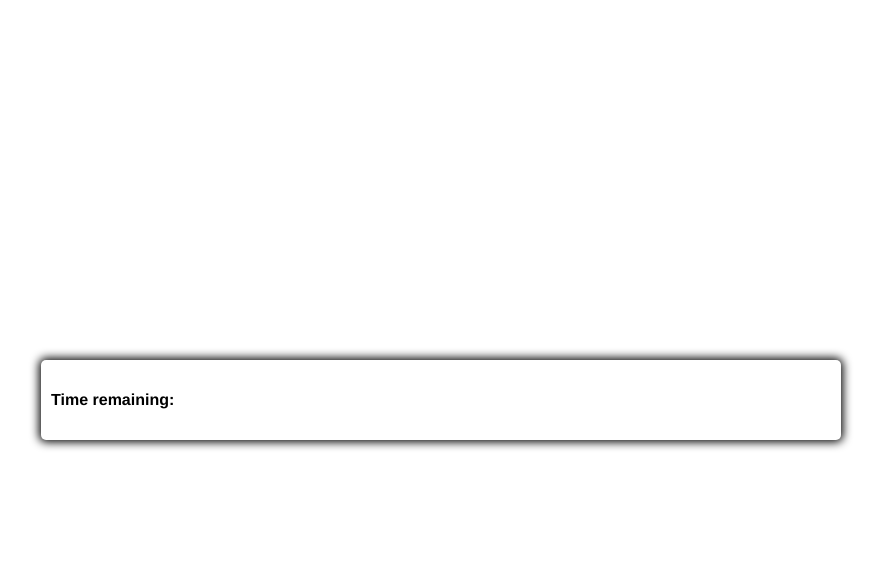
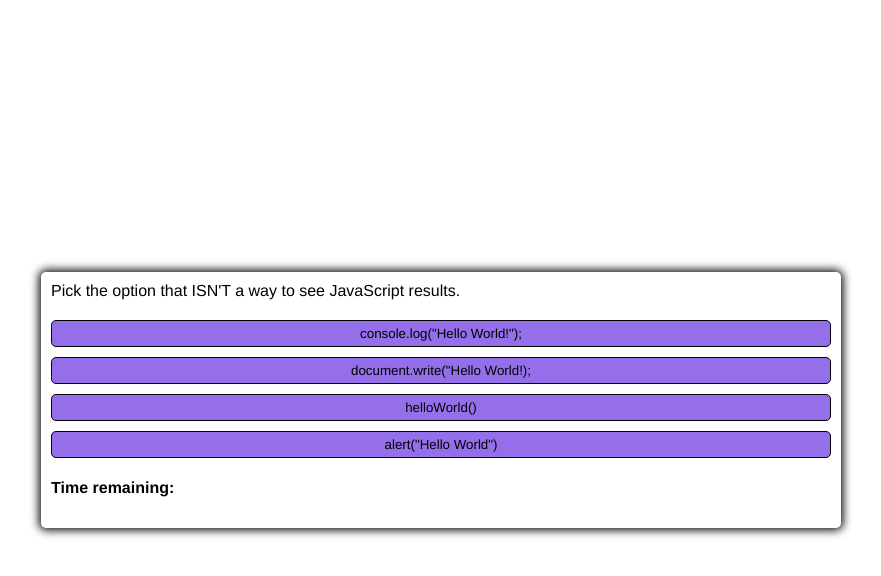
Before and after one commit to heatherjswift/Heathers-Code-Quiz, a plain HTML site: page index.html in a window 1280 px wide. Both pictures are taken after a click on the button "Start". Shown: the whole page, without its empty margins (199-1080 px from the left). Drawn offline with Linux system fonts and the light colour scheme.

Commit message:
buttons show wrong or right when clicked

```diff
--- a/assets/js/script.js
+++ b/assets/js/script.js
@@ -1,25 +1,87 @@
 // start with a score of 0
 var score = 0;
 
-let startButton = document.getElementById("start-btn")
-let startPage = document.getElementsByClassName("start-page")
+const startButton = document.getElementById('start-btn')
+const nextButton = document.getElementById('next-btn')
+const startPage = document.getElementsByClassName('start-page')
+const questionContainerElement = document.getElementById('question-container')
+const questionElement = document.getElementById('question')
+const answerButtonsElement = document.getElementById('answer-buttons')
 
-console.log()
+let shuffledQuestions, currentQuestionIndex
 
 function startGame() {
-    console.log("Started")
     startButton.classList.add('hide')
     startPage[0].classList.add('hide')
     startPage[1].classList.add('hide')
+    shuffledQuestions = questions.sort(() => Math.random() - .5)
+    currentQuestionIndex = 0
+    questionContainerElement.classList.remove('hide')
     setNextQuestion()
 }
 
-function setNextQuestion () {
-
+function setNextQuestion() {
+    resetState()
+    showQuestion(shuffledQuestions[currentQuestionIndex])
 }
 
-function selectAnswer() {
-
+function showQuestion(question) {
+    questionElement.innerText = question.question
+    question.answers.forEach(answer => {
+        const button = document.createElement('button')
+        button.innerText = answer.text
+        button.classList.add('btn')
+        if (answer.correct) {
+            button.dataset.correct = answer.correct
+        }
+        button.addEventListener('click', selectAnswer)
+        answerButtonsElement.appendChild(button)
+    })
 }
 
+function resetState() {
+    nextButton.classList.add('hide')
+    while (answerButtonsElement.firstChild) {
+        answerButtonsElement.removeChild
+        (answerButtonsElement.firstChild)
+    }
+}
+
+function selectAnswer(e) {
+    const selectButton = e.target
+    const correct = selectButton.dataset.correct
+    setStatusClass(document.body, correct)
+    Array.from(answerButtonsElement.children).forEach(button => {
+        setStatusClass(button, button.dataset.correct)
+    })
+    nextButton.classList.remove('hide')
+}
+
+function setStatusClass(element, correct) {
+    clearStatusClass(element)
+    if (correct) {
+        element.classList.add('correct')
+    } else {
+        element.classList.add('wrong')
+    }
+}
+
+function clearStatusClass(element) {
+    element.classList.remove('correct')
+    element.classList.remove('wrong')
+}
+
+
+const questions = [
+    {
+        question: "Pick the option that ISN'T a way to see JavaScript results.",
+        answers: [
+            { text: 'console.log("Hello World!");', correct: false},
+            { text: 'document.write("Hello World!);', correct: false},
+            { text: 'helloWorld()', correct: true},
+            { text: 'alert("Hello World")', correct: false}
+        ]
+    }
+]
+
 startButton.addEventListener('click', startGame)
--- a/index.html
+++ b/index.html
@@ -4,13 +4,12 @@
     <meta charset="UTF-8">
     <meta http-equiv="X-UA-Compatible" content="IE=edge">
     <meta name="viewport" content="width=device-width, initial-scale=1.0">
-    <!--<link rel="stylesheet" href="https://stackpath.bootstrapcdn.com/bootstrap/4.5.2/css/bootstrap.min.css" />-->
     <link rel="stylesheet" href="./assets/css/style.css" />
 
     <title>Heather's JavaScript Code Quiz!</title>
 </head>
 <body>
-    <div class="container border border-secondary">
+    <div class="container">
             <div id="question-container" class="hide">
                 <div id="question">Question</div>
                 <div id="answer-buttons" class="btn-grid">
```
